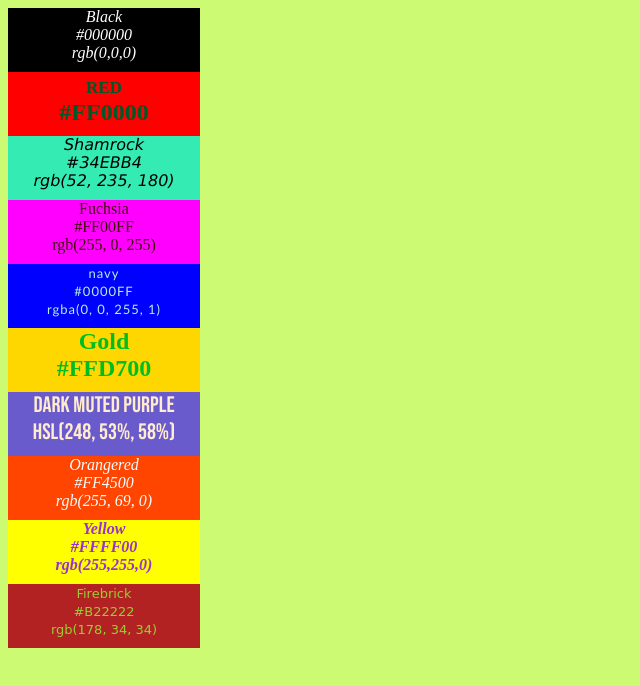
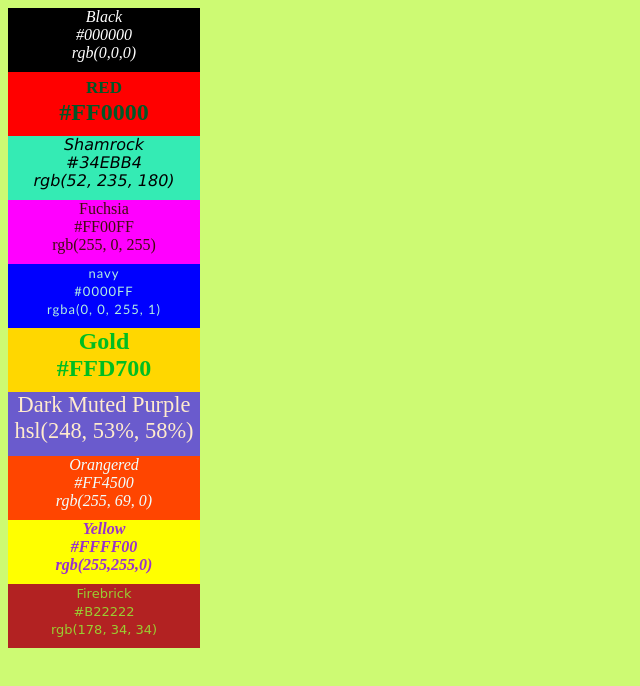
Before and after one commit to FedorLapa/Homeworks, a plain HTML site: page h_3/color style.html in a window 1280 px wide. Shown: the whole page, without its empty margins (0-640 px from the left). Drawn offline with Linux system fonts and the light colour scheme.

Commit message:
homeworks

```diff
--- a/h_3/color style.html
+++ b/h_3/color style.html
@@ -35,7 +35,7 @@
             <span style="font-weight:bold;color:rgb(0, 190, 32);font-size: x-large;font-family: 'Uchen,monospace';">Gold<br>#FFD700</span>
         </div>
         <div id="rectangle"style="height:8vmin;width:15vmax;text-align:center;background-color:hsl(248, 53%, 58%);">
-            <span style="font-family: 'Bebas';font-size:1.75vmax;color: blanchedalmond;">Dark Muted Purple<br>hsl(248, 53%, 58%)</span>
+            <span style="font-family: 'Bebas,monospace';font-size:1.75vmax;color: blanchedalmond;">Dark Muted Purple<br>hsl(248, 53%, 58%)</span>
         </div>
         <div id="rectangle"style="height:8vmin;width:15vmax;text-align:center;background-color:orangered">
             <span style="font-style: italic;font-stretch: semi-expanded;color:azure;font-size: 2vmin;">Orangered<br>#FF4500<br>rgb(255, 69, 0)</span>
```
